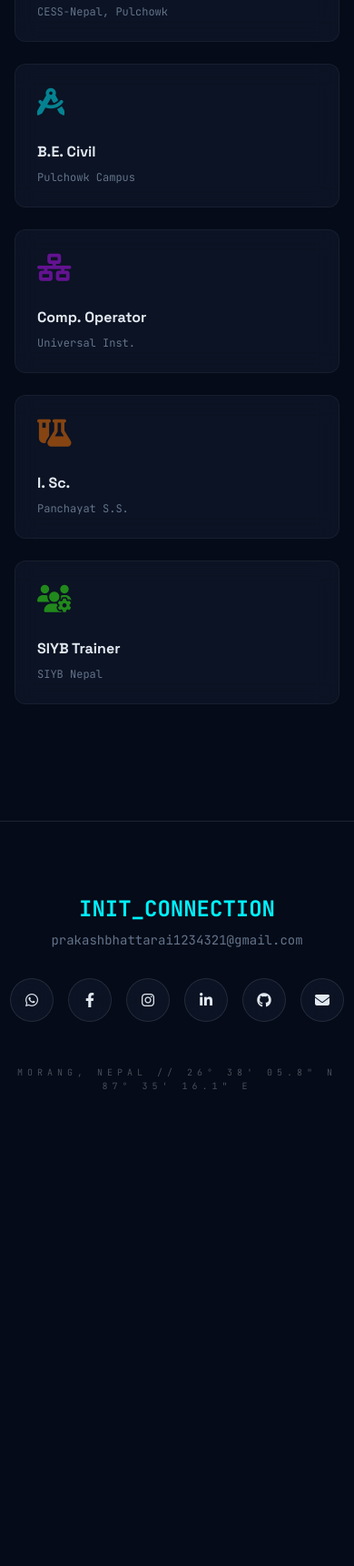
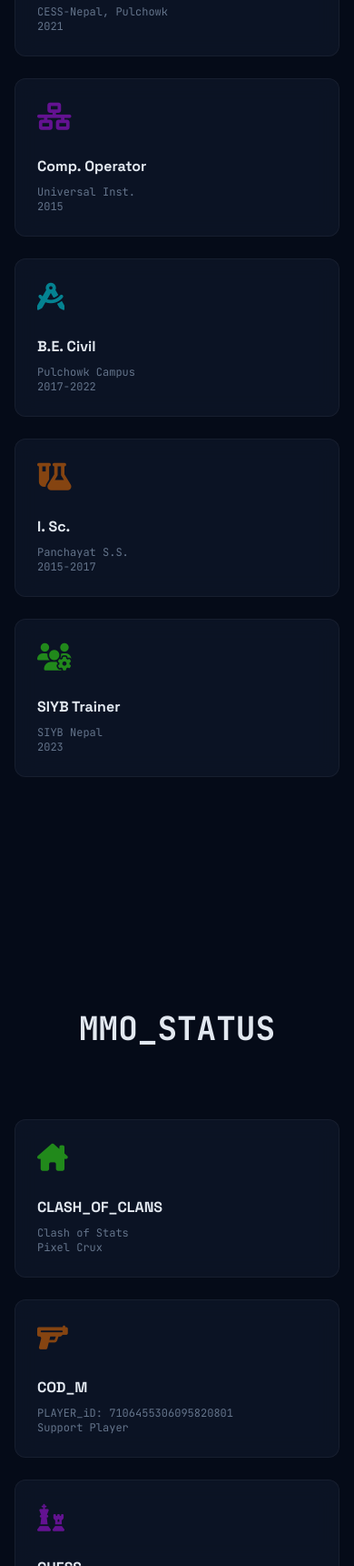
Before and after one commit to Erprakash18400/erprakash, a plain HTML site: page index.html in a window 390 px wide. Shown: the part 3589-5310 px from the top of the page at 91% size. Before the commit the page ends 4870 px from the top, so only its background shows below. Drawn offline with nearby package versions, Linux system fonts and the light colour scheme; animation ran at ten frames a second.

Commit message:
Update index.html

```diff
--- a/index.html
+++ b/index.html
@@ -124,6 +124,8 @@
         }
         .flash-active { animation: flash-anim 0.2s ease-out; }
         @keyframes flash-anim { 0% { opacity: 0.3; } 100% { opacity: 0; } }
+
+		/* --- CODM background --- */
     </style>
 
 	<script>
@@ -161,6 +163,7 @@
                 <a href="#experience" class="hover:text-neon-blue transition">Work</a>
                 <a href="#education" class="hover:text-neon-blue transition">Skills_DB</a>
                 <a href="#game" class="hover:text-neon-blue transition">MMO_Status</a>
+                <a href=".\anime.html" target="_blank" class="hover:text-neon-blue transition">アニメ) & (漫画</a>
                 <div class="h-4 w-px bg-white/20"></div>
                 <button id="mode-selector" class="px-4 py-2 bg-white/5 border border-white/20 rounded-lg hover:border-accent transition flex items-center gap-2">
                     <i class="fas fa-layer-group"></i>
@@ -311,6 +314,16 @@
                     </div>
                     <h3 class="font-bold mb-2">ETABS / Structural</h3>
                     <p class="text-xs text-slate-500 mono">CESS-Nepal, Pulchowk</p>
+                    <p class="text-xs text-slate-500 mono">2021</p>
+                </div>
+
+				<div class="glass p-6 rounded-xl border border-white/5 hover:border-neon-purple transition group">
+                    <div class="mb-6 text-neon-purple text-3xl opacity-50 group-hover:opacity-100 transform group-hover:rotate-12 transition">
+                        <i class="fas fa-network-wired"></i>
+                    </div>
+                    <h3 class="font-bold mb-2">Comp. Operator</h3>
+                    <p class="text-xs text-slate-500 mono">Universal Inst.</p>
+                    <p class="text-xs text-slate-500 mono">2015</p>
                 </div>
 
                 <div class="glass p-6 rounded-xl border border-white/5 hover:border-neon-blue transition group">
@@ -319,14 +332,7 @@
                     </div>
                     <h3 class="font-bold mb-2">B.E. Civil</h3>
                     <p class="text-xs text-slate-500 mono">Pulchowk Campus</p>
-                </div>
-
-                <div class="glass p-6 rounded-xl border border-white/5 hover:border-neon-purple transition group">
-                    <div class="mb-6 text-neon-purple text-3xl opacity-50 group-hover:opacity-100 transform group-hover:rotate-12 transition">
-                        <i class="fas fa-network-wired"></i>
-                    </div>
-                    <h3 class="font-bold mb-2">Comp. Operator</h3>
-                    <p class="text-xs text-slate-500 mono">Universal Inst.</p>
+                    <p class="text-xs text-slate-500 mono">2017-2022</p>
                 </div>
 
 				<div class="glass p-6 rounded-xl border border-white/5 hover:border-neon-orange transition group">
@@ -335,14 +341,63 @@
                     </div>
                     <h3 class="font-bold mb-2">I. Sc.</h3>
                     <p class="text-xs text-slate-500 mono">Panchayat S.S.</p>
+                    <p class="text-xs text-slate-500 mono">2015-2017</p>
                 </div>
 
-                <div class="glass p-6 rounded-xl border border-white/5 hover:border-neon-green transition group">
+				<div class="glass p-6 rounded-xl border border-white/5 hover:border-neon-green transition group">
                     <div class="mb-6 text-neon-green text-3xl opacity-50 group-hover:opacity-100 transform group-hover:rotate-12 transition">
                         <i class="fas fa-users-cog"></i>
                     </div>
                     <h3 class="font-bold mb-2">SIYB Trainer</h3>
                     <p class="text-xs text-slate-500 mono">SIYB Nepal</p>
+                    <p class="text-xs text-slate-500 mono">2023</p>
+                </div>
+
+            </div>
+        </div>
+    </section>
+
+	<!-- Game and MMO -->
+	<section id="game" class="py-32">
+        <div class="max-w-7xl mx-auto px-4 sm:px-6 lg:px-8">
+            <div class="text-center mb-20">
+                <h2 class="text-4xl font-bold mono">MMO_STATUS</h2>
+            </div>
+
+            <div class="grid md:grid-cols-2 lg:grid-cols-4 gap-6">
+                <!-- Skill Card -->
+                <div class="glass coc-bg p-6 rounded-xl border border-white/5  hover:border-neon-green transition group">
+                    <div class="mb-6 text-neon-green text-3xl opacity-50 group-hover:opacity-100 transform group-hover:rotate-12 transition">
+                        <i class="fas fa-house-chimney"></i>
+                    </div>
+                    <h3 class="font-bold mb-2">CLASH_OF_CLANS</h3>
+                    <p class="text-xs text-slate-500 mono"><a href="https://www.clashofstats.com/players/prakash-bhai-2GPG0UCJ/summary" target="_blank">Clash of Stats</a></p>
+                    <p class="text-xs text-slate-500 mono"><a href="https://pixelcrux.com/Clash_of_Clans/Profile/App?tag=2GPG0UCJ" target="_blank">Pixel Crux</a></p>
+                </div>
+
+                <div class="glass codm-bg p-6 rounded-xl border border-white/5 hover:border-neon-orange transition group">
+                    <div class="mb-6 text-neon-orange text-3xl opacity-50 group-hover:opacity-100 transform group-hover:rotate-12 transition">
+                        <i class="fas fa-gun"></i>
+                    </div>
+                    <h3 class="font-bold mb-2">COD_M</h3>
+                    <p class="text-xs text-slate-500 mono">PLAYER_iD: 7106455306095820801</p>
+                    <p class="text-xs text-slate-500 mono"><a href="https://store.callofdutymobile.com/en-np/codm" target="_blank">Support Player</a></p>
+                </div>
+
+                <div class="glass p-6 rounded-xl border border-white/5 hover:border-neon-purple transition group">
+                    <div class="mb-6 text-neon-purple text-3xl opacity-50 group-hover:opacity-100 transform group-hover:rotate-12 transition">
+                        <i class="fas fa-chess"></i>
+                    </div>
+                    <h3 class="font-bold mb-2">CHESS</h3>
+                    <p class="text-xs text-slate-500 mono"><a href="https://www.chess.com/member/prakbhat" target="_blank">View Profile</a></p>
+                </div>
+
+				<div class="glass p-6 rounded-xl border border-white/5 hover:border-neon-orange transition group">
+                    <div class="mb-6 text-neon-orange text-3xl opacity-50 group-hover:opacity-100 transform group-hover:rotate-12 transition">
+                        <i class="fas fa-flask-vial"></i>
+                    </div>
+                    <h3 class="font-bold mb-2">I. Sc.</h3>
+                    <p class="text-xs text-slate-500 mono">Panchayat S.S.</p>
                 </div>
             </div>
         </div>
@@ -391,13 +446,13 @@
 				</a>
 
 				<!-- Email -->
-				<a href="mailto:prakashbhattarai1234321@gmail.com"
+				<a href="mailto:prakashbhattarai1234321@gmail.com" target="_blank"
 				   class="w-12 h-12 rounded-full glass flex items-center justify-center hover:bg-red-500/20 transition">
 					<i class="fas fa-envelope"></i>
 				</a>
 
 				<!-- Viber -->
-				<a href="viber://chat?number=9779819077641"
+				<a href="viber://chat?number=9779819077641" target="_blank"
 				   class="w-12 h-12 rounded-full glass flex items-center justify-center hover:bg-purple-500/20 transition">
 					<i class="fab fa-viber"></i>
 				</a>
```
